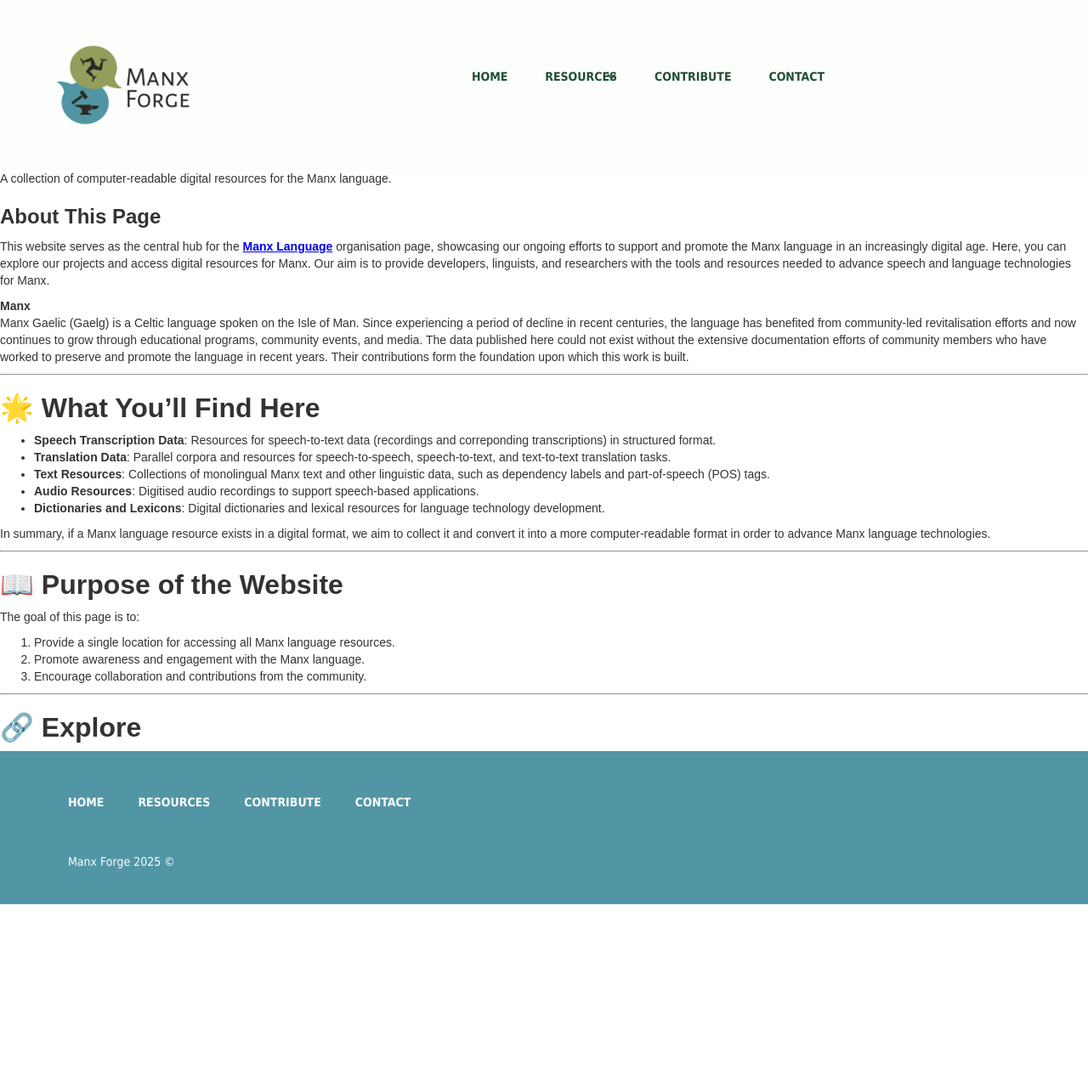
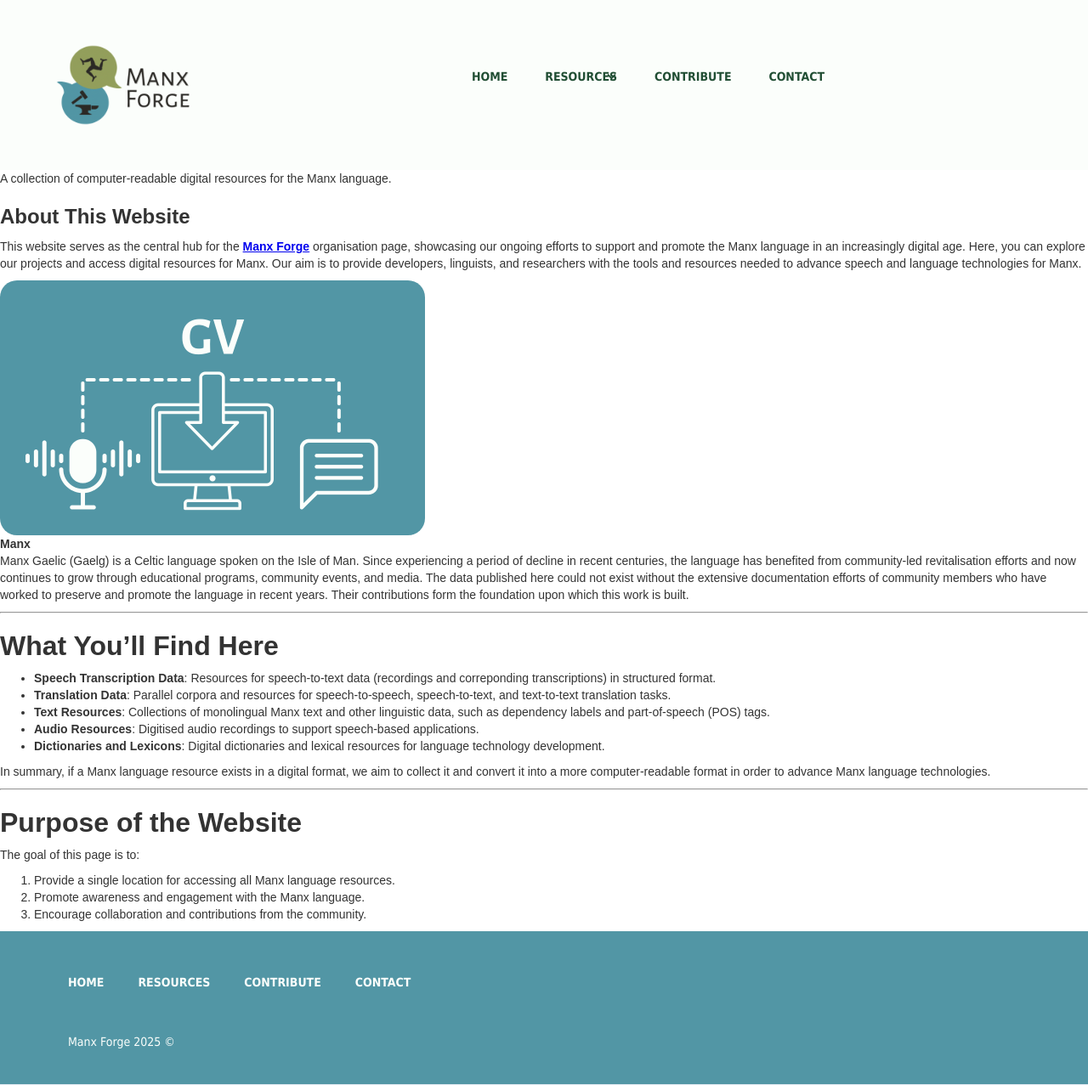
Before and after one commit to Manx-forge/manx-forge.github.io, a Jekyll site: the page built from index.md, in a window 1280 px wide. Shown: the whole page at 85% size. Built offline with Jekyll 4.4.1, drawn with Linux system fonts in a browser that asks for light colours; before the commit the page ends 1065 px from its top, so only the background shows below that.

Commit message:
Added homepage-specific logo

```diff
--- a/index.md
+++ b/index.md
@@ -5,15 +5,19 @@ title: The Manx Forge
 
 A collection of computer-readable digital resources for the Manx language.
 
-### About This Page
-This website serves as the central hub for the [**Manx Language**](https://github.com/Manx-Language) organisation page, showcasing our ongoing efforts to support and promote the Manx language in an increasingly digital age. Here, you can explore our projects and access digital resources for Manx. Our aim is to provide developers, linguists, and researchers with the tools and resources needed to advance speech and language technologies for Manx.
+### About This Website
+This website serves as the central hub for the [**Manx Forge**](https://github.com/Manx-forge) organisation page, showcasing our ongoing efforts to support and promote the Manx language in an increasingly digital age. Here, you can explore our projects and access digital resources for Manx. Our aim is to provide developers, linguists, and researchers with the tools and resources needed to advance speech and language technologies for Manx.
+
+<div class="content-image">
+  <img src="/assets/images/Copy-of-Manx-Forge-Logo.png" loading="lazy" alt="Manx Forge Logo" class="image-10">
+</div>
 
 **Manx**
 Manx Gaelic (Gaelg) is a Celtic language spoken on the Isle of Man. Since experiencing a period of decline in recent centuries, the language has benefited from community-led revitalisation efforts and now continues to grow through educational programs, community events, and media. The data published here could not exist without the extensive documentation efforts of community members who have worked to preserve and promote the language in recent years. Their contributions form the foundation upon which this work is built.
 
 ---
 
-## 🌟 What You'll Find Here
+## What You'll Find Here
 - **Speech Transcription Data**: Resources for speech-to-text data (recordings and correponding transcriptions) in structured format.
 - **Translation Data**: Parallel corpora and resources for speech-to-speech, speech-to-text, and text-to-text translation tasks.
 - **Text Resources**: Collections of monolingual Manx text and other linguistic data, such as dependency labels and part-of-speech (POS) tags.
@@ -24,12 +28,8 @@ In summary, if a Manx language resource exists in a digital format, we aim to co
 
 ---
 
-## 📖 Purpose of the Website
+## Purpose of the Website
 The goal of this page is to:
 1. Provide a single location for accessing all Manx language resources.
 2. Promote awareness and engagement with the Manx language.
 3. Encourage collaboration and contributions from the community.
-
----
-
-## 🔗 Explore
```
